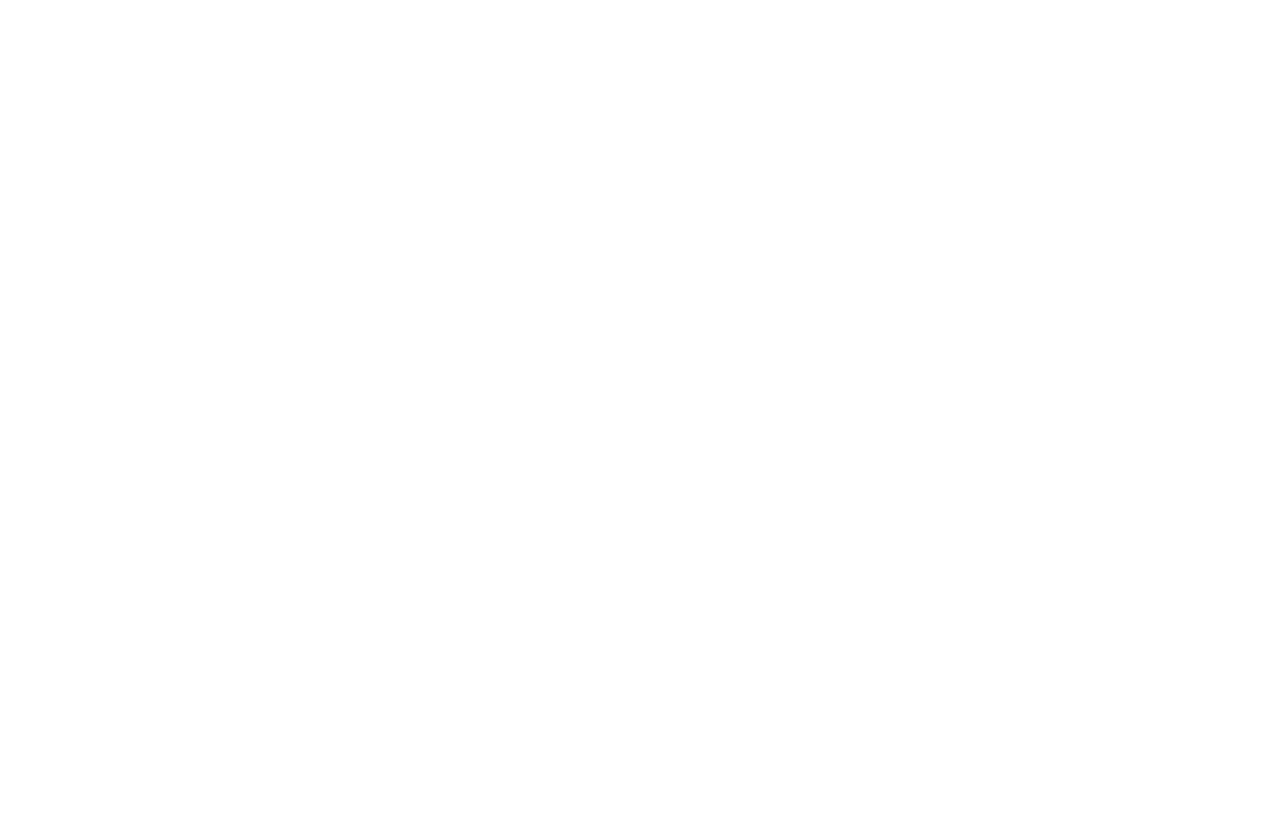
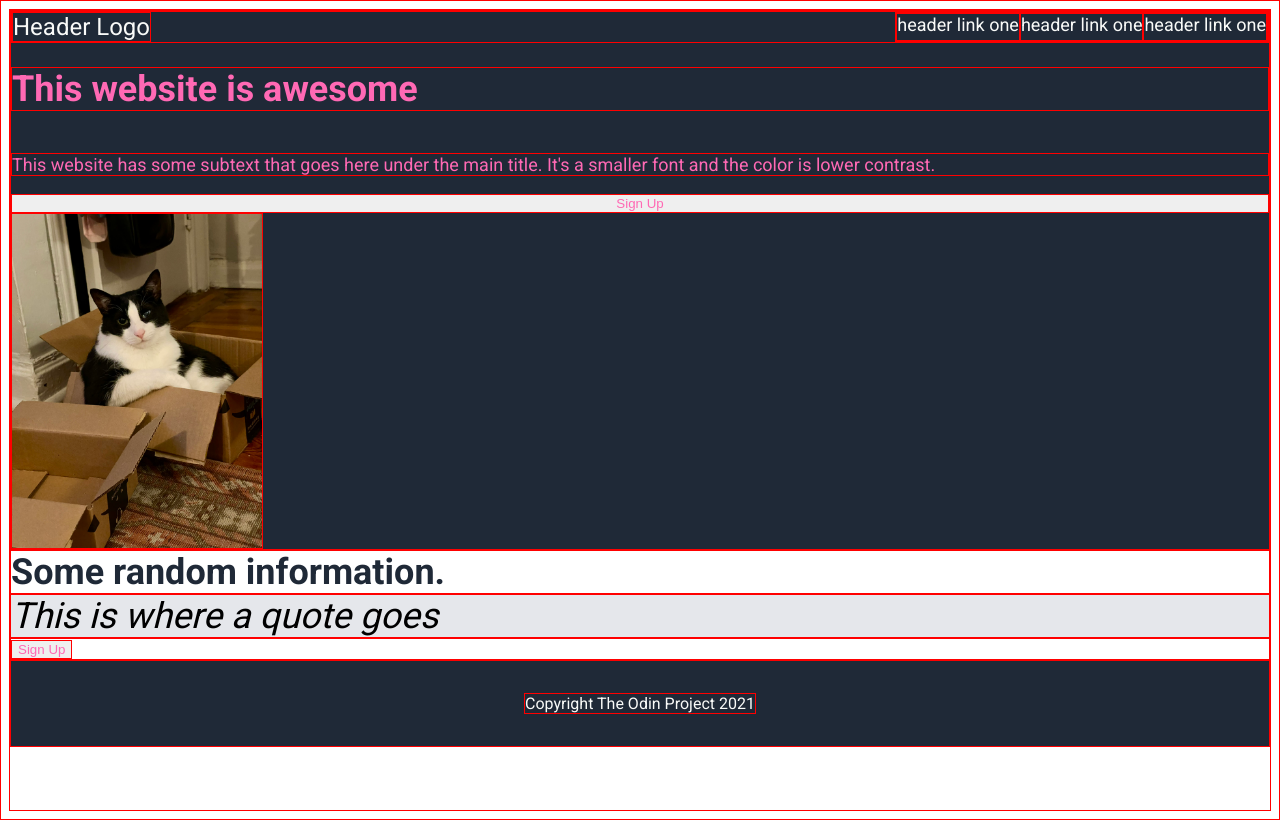
Before and after one commit to lizdmarshall/landing-page-project, a plain HTML site: page index.html in a window 1280 px wide. Drawn offline with Linux system fonts and the light colour scheme.

Commit message:
Added img & built out HTML/CSS further

```diff
--- a/index.html
+++ b/index.html
@@ -7,11 +7,38 @@
     <link rel="stylesheet" href="./style.css">
   </head>
   <body>
+
     <div class="header">
+      <div class="top-bar">
+        <div class="header-logo">Header Logo</div>
+        <ul class="right links">
+          <li>header link one</li>
+          <li>header link one</li>
+          <li>header link one</li>
+        </ul>
+      </div>
+      <h1>This website is awesome</h1>
+      <p>This website has some subtext that goes here under the main title. It's a smaller font and the color is lower contrast.</p>
+      <button type="button">Sign Up</button>
 
+      <img src="./IMG_5803.jpeg" alt="A picture of my handsome boi">
     </div>
+
+    <div class="random-information">
+      Some random information.
+    </div>
+
+    <div class="quote-section">
+      This is where a quote goes
+    </div>
+
+    <div class="call-to-action">
+      <button type="button">Sign Up</button>
+    </div>
+
     <div class="footer">
+     <div class="text">Copyright The Odin Project 2021</div>
+    </div>
 
-    </div>
   </body>
 </html>
--- a/style.css
+++ b/style.css
@@ -1,18 +1,79 @@
+
 @import url('https://fonts.googleapis.com/css2?family=Roboto:wght@400;700&display=swap');
+
+* {
+  border: 1px solid red;
+  /* font-family: Roboto, sans-serif; */
+}
 
 body {
   height: 100vh;
   font-family: Roboto, sans-serif;
+  display: flex;
+  flex-direction: column;
+  flex: 1;
+}
+.top-bar {
+  background-color: #1F2937;
+  color: #F9FAF8;
+  display: flex;
+  flex-direction: row;
+  justify-content: space-between;
 }
 
-
-
-header {
+.header {
   font-family: Roboto, sans-serif;
   background-color: #1F2937;
+  color: hotpink;
+  font-size: 18px;
+  display: flex;
+  flex-direction: column;
 }
 
-footer {
+img {
+  max-width: 250px;
+  height: auto;
+}
+ul {
+  display: flex;
+  list-style: none;
+  margin: 0;
+  padding: 0;
+}
+
+.header-logo {
+  color: #F9FAF8;
+  font-size: 24px;
+}
+
+.header-main-text {
+  font-size: 48px;
+}
+
+.random-information {
+  font-size: 36px;
+  color: #1F2937;
+  font-weight: bolder;
+}
+
+.quote-section {
   background-color: #E5E7EB;
+  font-size: 36px;
+  font-style: italic;
+  font-weight: 100px;
 
 }
+
+button {
+  color: hotpink;
+}
+
+.footer {
+  height: 85px;
+  background-color: #1F2937;
+  color: #F9FAF8;
+  display: flex;
+  justify-content: center;
+  align-items: center;
+
+}
```
Also changed, not shown: IMG_5803.jpeg (added).
